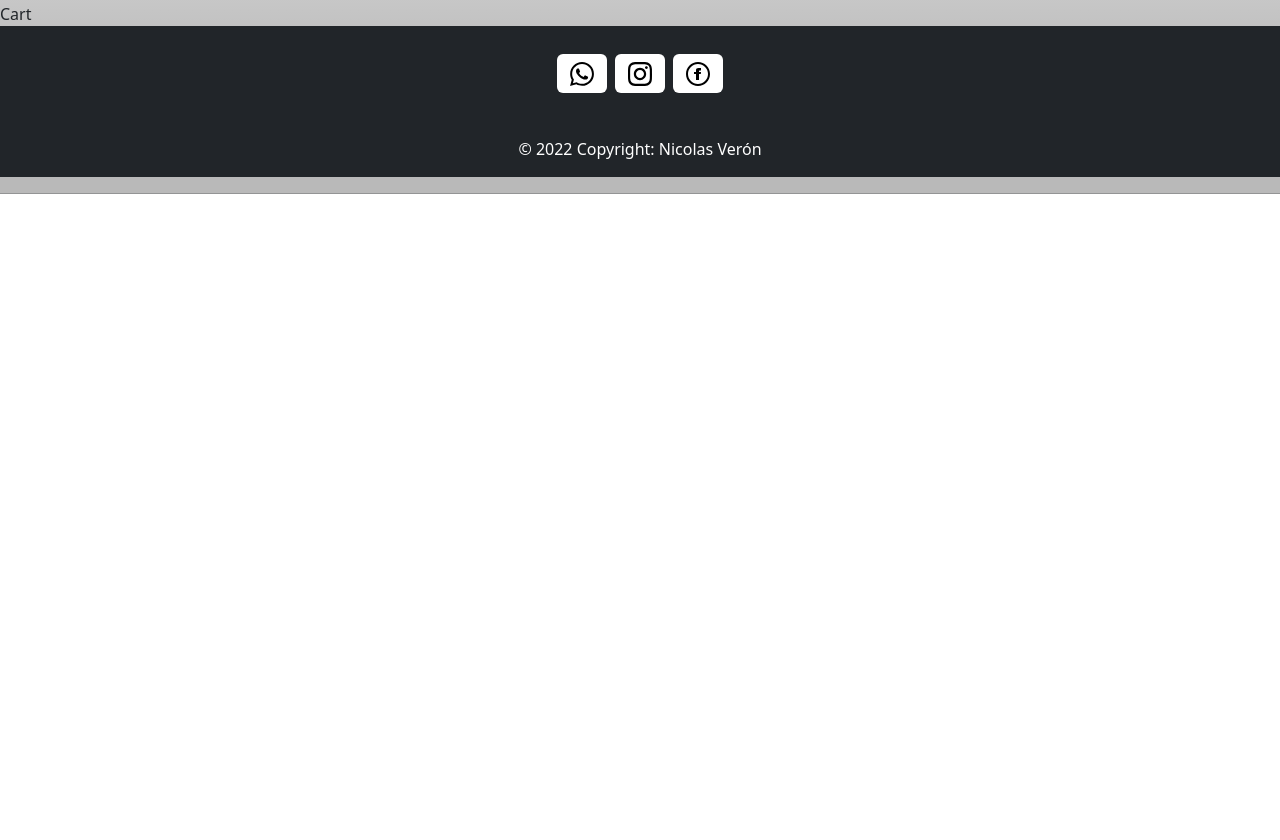
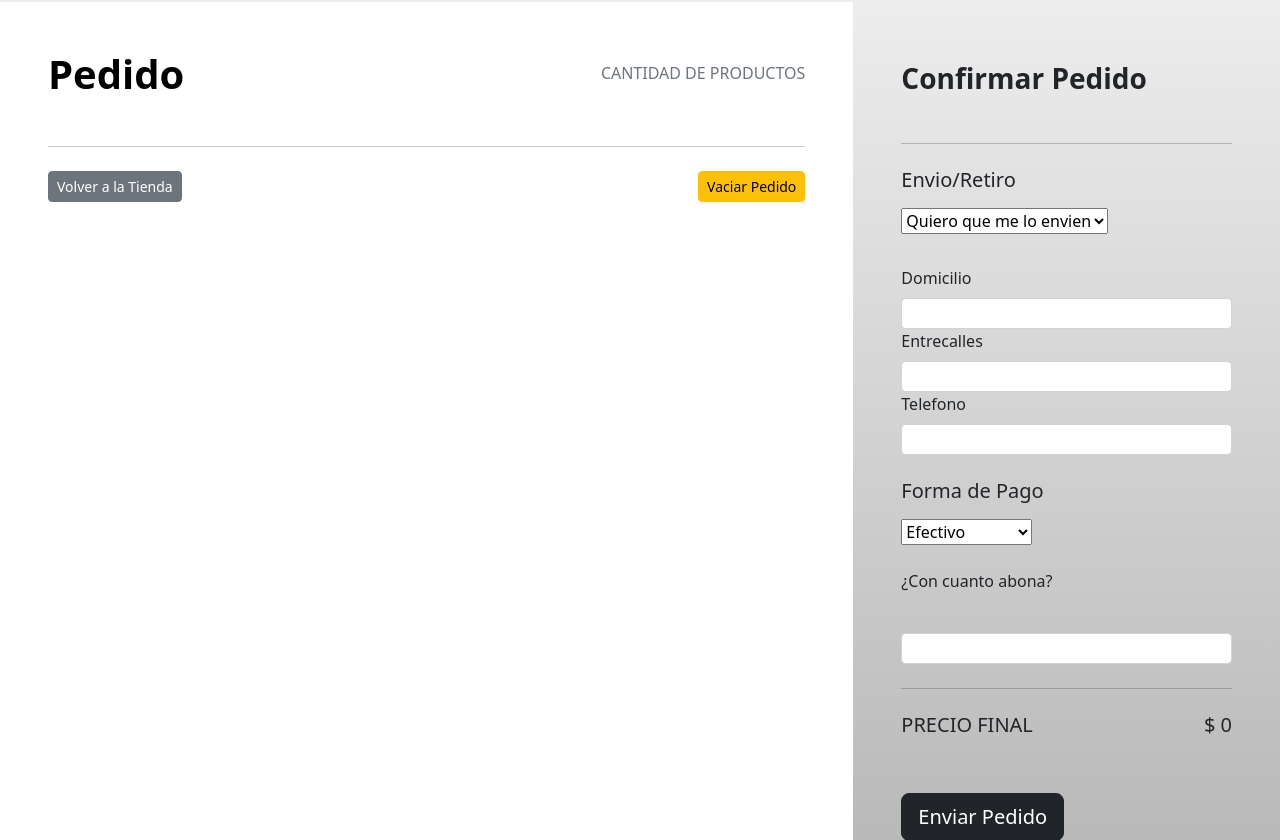
Before and after one commit to Nicov55/ReactJS---TBurger, a React (Create React App) app: page /cart in a window 1280 px wide. Shown: the part 380-1220 px from the top of the page. Before the commit the page ends 800 px from the top, so only its background shows below. Built offline with nearby package versions, Linux system fonts and the light colour scheme.

Commit message:
Template Cart/Nosotros

```diff
--- a/src/App.jsx
+++ b/src/App.jsx
@@ -4,7 +4,7 @@ import NavBar from './components/NavBar';
 import Header from './components/Header';
 import Home from './components/Home';
 import Footer from './components/Footer';
-import Cart from './components/Cart';
+import Cart from './components/Cart/Cart';
 import Nosotros from './components/Nosotros';
 import ItemDetailContainer from './components/Producto/Detalles/ItemDetailContainer';
 
@@ -24,6 +24,7 @@ function App() {
           <Route path='/nosotros' element={<Nosotros />}> </Route>
           <Route path='/cart' element={<Cart />}> </Route>
         </Routes>
+        <hr />
         <Footer />
         <hr />
     </BrowserRouter>
--- a/src/assets/css/style.css
+++ b/src/assets/css/style.css
@@ -1,3 +1,5 @@
+/* GENERAL */
+
 * {
     margin:0;
     padding: 0;
@@ -7,6 +9,8 @@
     background: linear-gradient(0deg, rgba(185,185,185,1) 20%, rgba(251,251,251,1) 91%)
 }
 
+/* CART */
+
 .logocart {
     width: 29px;
     height: 29px;
@@ -15,6 +19,18 @@
 .botoncart {
     align-items: center;
 }
+
+.vaciarcart{
+    align-items: right;
+    text-align: right;
+    justify-content: right;
+    float: right;
+}
+
+.cartmain {
+    background-color: white;
+}
+/* ITEM COUNTER */
 
 .counter {
     width: fit-content;
@@ -27,12 +43,17 @@
     padding-right: 10px;
 }
 
+/* HEADER */
+
 .fondoheader {
     /* background-image: url("../images/bannermodelo.jpg");
     background-position: 20%;
     background-size: cover; */
     text-shadow: 6px 6px 0px rgba(0,0,0,0.2);
 }
+
+
+/* ITEM DETAIL CARD  */
 
 .detailimg {
     width: 400px;
@@ -47,3 +68,13 @@ margin-right: auto;
 justify-content: center;
 max-width: 700px;
 }
+
+/* NOSOTROS */
+
+.ubi {
+    padding: 20px;
+}
+
+.nosotros {
+    padding: 20px;
+}
--- a/src/components/Cart.jsx
+++ /dev/null
@@ -1,9 +0,0 @@
-import React from 'react'
-
-const Cart = () => {
-  return (
-    <div>Cart</div>
-  )
-}
-
-export default Cart
--- /dev/null
+++ b/src/components/Cart/Cart.jsx
@@ -0,0 +1,35 @@
+import React from 'react';
+import CartForm from './CartForm';
+import { Link } from 'react-router-dom';
+
+const Cart = () => {
+  return (
+      <div className="row d-flex justify-content-center align-items-center h-100">
+        <div className="col-12">
+            <div className="card-body p-0">
+              <div className="row g-0">
+                <div className="col-lg-8 cartmain">
+                  <div className="p-5">
+                    <div className="d-flex justify-content-between align-items-center mb-5">
+                      <h1 className="fw-bold mb-0 text-black">Pedido</h1>
+                        {/* <!-- Cantidad de Items --> */}
+                      <h6 className="mb-0 text-muted" id="cantidadpedidocarrito">CANTIDAD DE PRODUCTOS</h6>
+                    </div>
+                        {/* <!-- Agregado de Productos --> */}
+                    <hr className="my-4" />
+                    <Link className="btn btn-secondary btn-sm" to='/index' role="button">Volver a la Tienda</Link>
+                    <button type="button" className="btn btn-warning btn-sm vaciarcart">Vaciar Pedido</button>
+                  </div>
+                </div>
+                <div className="col-lg-4 bg-grey">
+                    <CartForm />
+                </div>
+              </div>
+            </div>
+          </div>
+        </div>
+
+  )
+}
+
+export default Cart
--- /dev/null
+++ b/src/components/Cart/CartForm.jsx
@@ -0,0 +1,67 @@
+import React from 'react'
+
+const CartForm = () => {
+  return (
+    <div className='cartform'>
+        <div className="p-5">
+            <h3 className="fw-bold mb-5 mt-2 pt-1">Confirmar Pedido</h3>
+            <hr className="my-4" />
+            <div className="form-group">
+                <h5 className=" mb-3">Envio/Retiro</h5>
+                <div className="mb-4 pb-2">
+                    <select className="select valor">
+                    1   <option value="1">Quiero que me lo envien</option>
+                        <option value="2">Lo retiro yo mismo</option>
+                    </select>
+                </div>
+
+                <label className="form-label">Domicilio</label>
+                <div className="mb-5">
+                    <div className="form-outline">
+                        <input type="text" id="form3Examplea2" className="form-control form-control-sm valor" />
+                    </div>
+
+                    <label className="form-label">Entrecalles</label>
+                    <div className="mb-5">
+                        <div className="form-outline">
+                            <input type="text" id="form3Examplea2" className="form-control form-control-sm valor" />
+                        </div>
+
+                        <label className="form-label">Telefono</label>
+                        <div className="mb-5">
+                            <div className="form-outline">
+                                <input type="text" id="form3Examplea2" className="form-control form-control-sm valor" />
+                            </div>
+                            <br />
+                            <h5 className=" mb-3">Forma de Pago</h5>
+
+                            <div className="mb-4 pb-2">
+                                <select className="select valor">
+                                    <option value="1">Efectivo</option>
+                                    <option value="2">Mercado Pago</option>
+                                </select>
+                                <br />
+                                <br />
+                                <label className="form-label">¿Con cuanto abona?</label>
+                            </div>
+                            <div className="mb-5">
+                                <div className="form-outline">
+                                    <input type="text" id="form3Examplea2" className="form-control form-control-sm valor" />
+                                </div>
+                                <hr className="my-4" />
+                                <div className="d-flex justify-content-between mb-5">
+                                    <h5 className="text-uppercase">Precio Final</h5>
+                                    <h5>$ 0</h5>
+                                </div>
+                                <button type="button" className="btn btn-dark btn-block btn-lg botonconfirmado" id="botonconfirmado">Enviar Pedido</button>
+                            </div>
+                        </div>
+                    </div>
+                </div>
+            </div>
+        </div>
+    </div>
+  )
+}
+
+export default CartForm
--- a/src/components/Nosotros.jsx
+++ b/src/components/Nosotros.jsx
@@ -1,12 +1,26 @@
 import React from 'react'
-import ItemDetailContainer from './Producto/Detalles/ItemDetailContainer'
-import ItemListContainer from './Producto/ItemListContainer'
 
 const Nosotros = () => {
   return (
-    <div>
-      Nosotros
-    </div>
+      <div class="d-flex nosotros">
+        <div class="mr-auto p-2">
+          <h1 className="display-4">Nosotros</h1>
+          <p className="maintext">T-BURGER es una hamburguesería que se toma en serio las hamburguesas, creada y manejada por un verdadero fanático de las hamburguesas. Tanto el pan y la carne como cada uno de los ingredientes que usamos, fue pensado y diseñado para el rol que cumple en el producto final.
+          <br />
+          <br />
+          Nuestro objetivo principal es ofrecer un producto único y de alta calidad a un precio competitivo.
+          </p>
+          <h1 className="display-4">Ubicacion</h1>
+          <p className="maintext">Nos encontramos en la localidad de Ituzaingó, Zona Oeste del Gran Buenos Aires. A metros de la estación de trenes, en la calle X 123
+          <br />
+          <br />
+          Ofrecemos delivery tanto particular como por las plataformas mas utilizadas. Además contamos con el servicio "take away" en caso de querer  retirar en el local
+          </p>
+        </div>
+        <div class="p-1">
+            <iframe className="ubi" title='test' src="https://www.google.com/maps/embed?pb=!1m18!1m12!1m3!1d52500.4451582548!2d-58.7064268661385!3d-34.67293702995373!2m3!1f0!2f0!3f0!3m2!1i1024!2i768!4f13.1!3m3!1m2!1s0x95bcbf5f948a3587%3A0xbcc7022470009127!2sPlaza%2020%20De%20Febrero!5e0!3m2!1ses!2sar!4v1658934816208!5m2!1ses!2sar" width="450" height="450" loading="lazy"></iframe>
+        </div>
+      </div>
   )
 }
 
```
